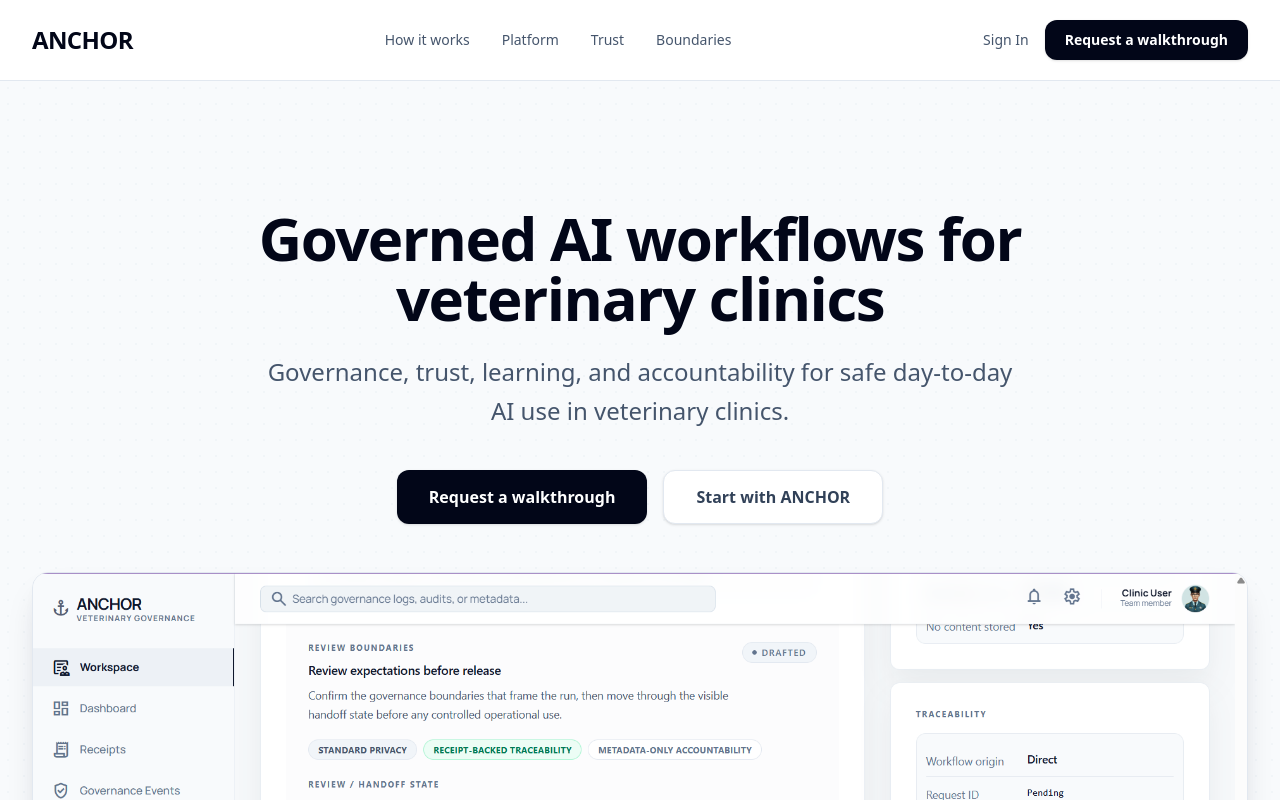
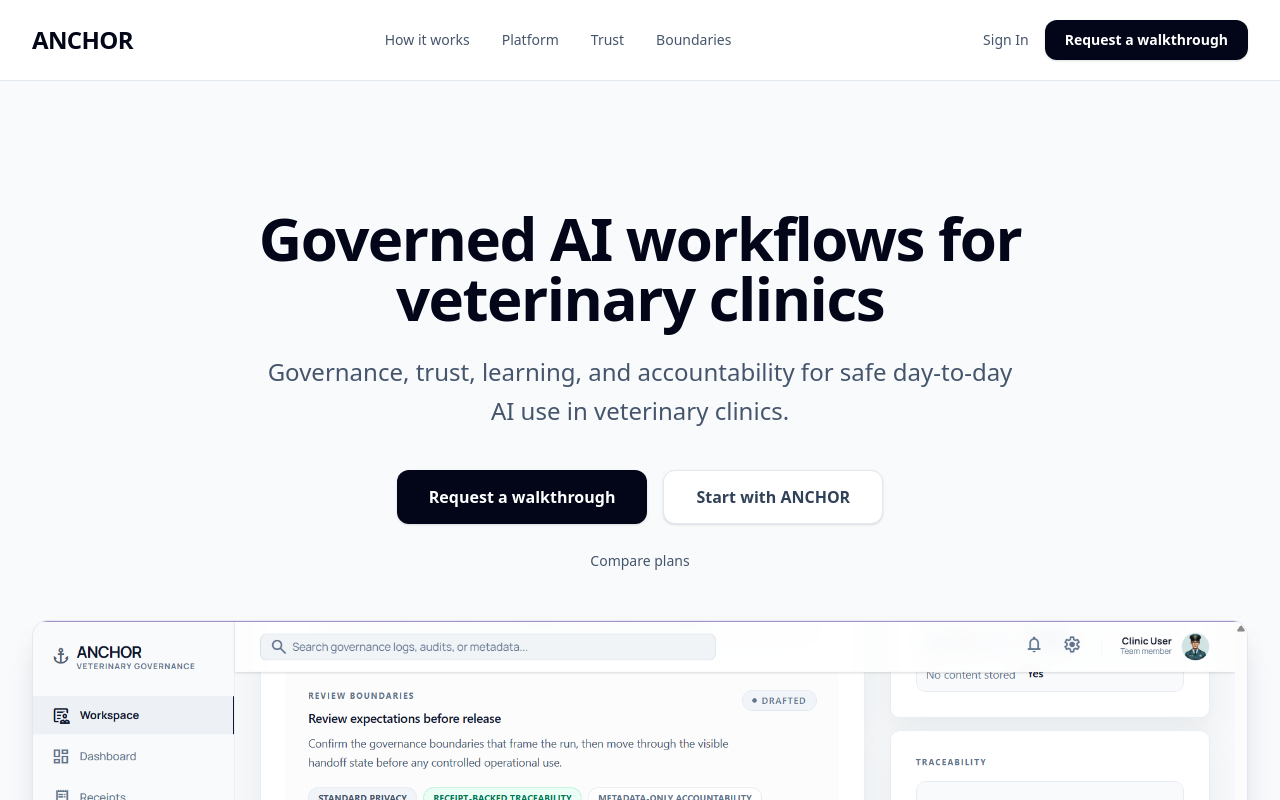
Before and after one commit to Raducu07/ANCHOR, a Next.js app: page / in a window 1280 px wide. Shown: the top 800 px of the page. Built offline with nearby package versions, Linux system fonts and the light colour scheme.

Commit message:
Add plans discoverability links

```diff
--- a/app/start/page.tsx
+++ b/app/start/page.tsx
@@ -55,6 +55,9 @@
                 <Link href="/demo" className={marketingSecondaryButtonClass("px-6 py-3 text-sm")}>
                   Request a walkthrough
                 </Link>
+                <Link href="/plans" className={marketingSecondaryButtonClass("px-6 py-3 text-sm")}>
+                  Compare plans
+                </Link>
               </div>
             </Card>
           </div>
--- a/components/marketing/PublicWebsite.tsx
+++ b/components/marketing/PublicWebsite.tsx
@@ -30,6 +30,15 @@
               </Link>
               <Link href="/start" className={marketingSecondaryButtonClass("px-8 py-3.5 text-base")}>
                 Start with ANCHOR
+              </Link>
+            </div>
+
+            <div className="mt-6">
+              <Link
+                href="/plans"
+                className="text-sm font-medium text-slate-600 underline underline-offset-4 transition-colors hover:text-slate-900"
+              >
+                Compare plans
               </Link>
             </div>
           </div>
```
